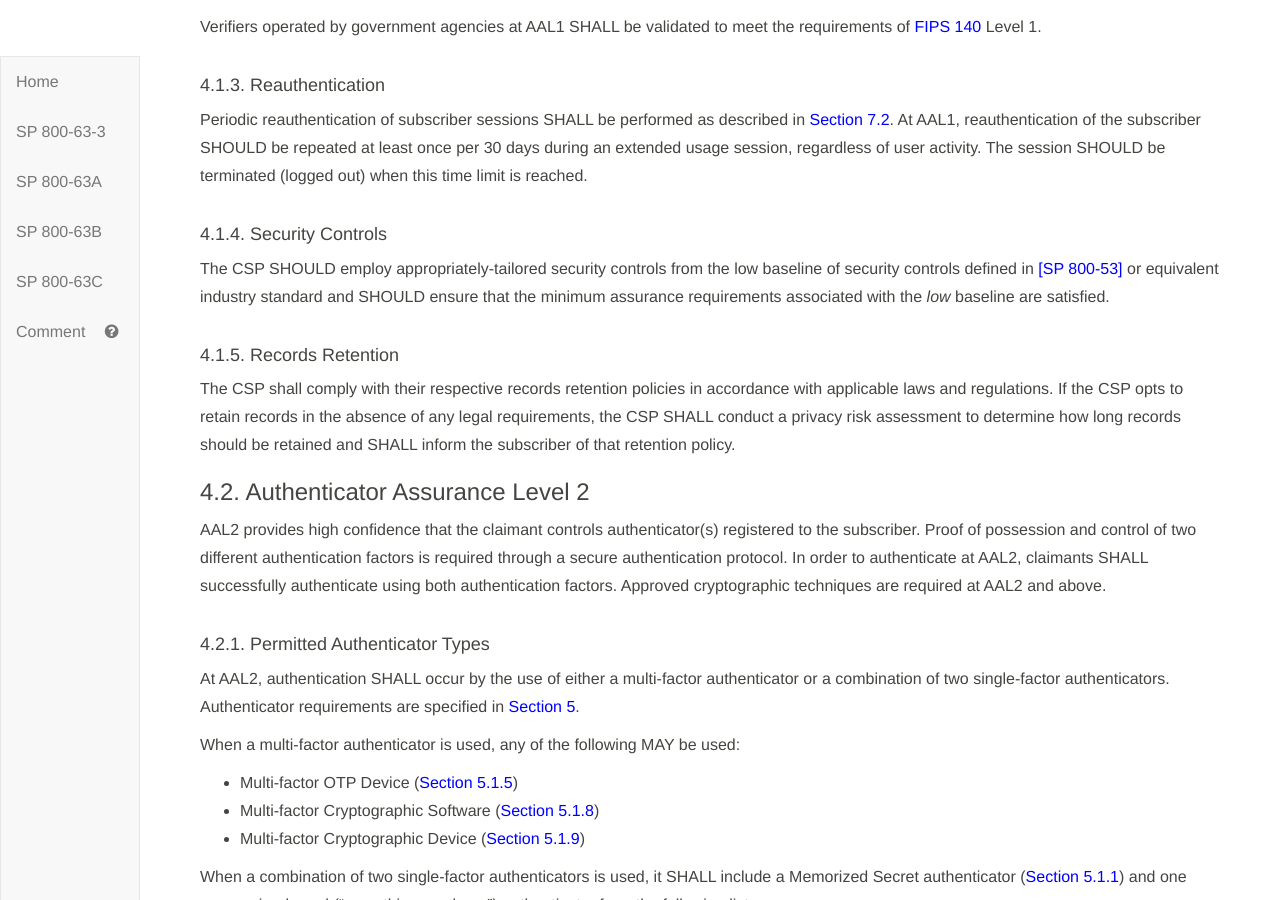
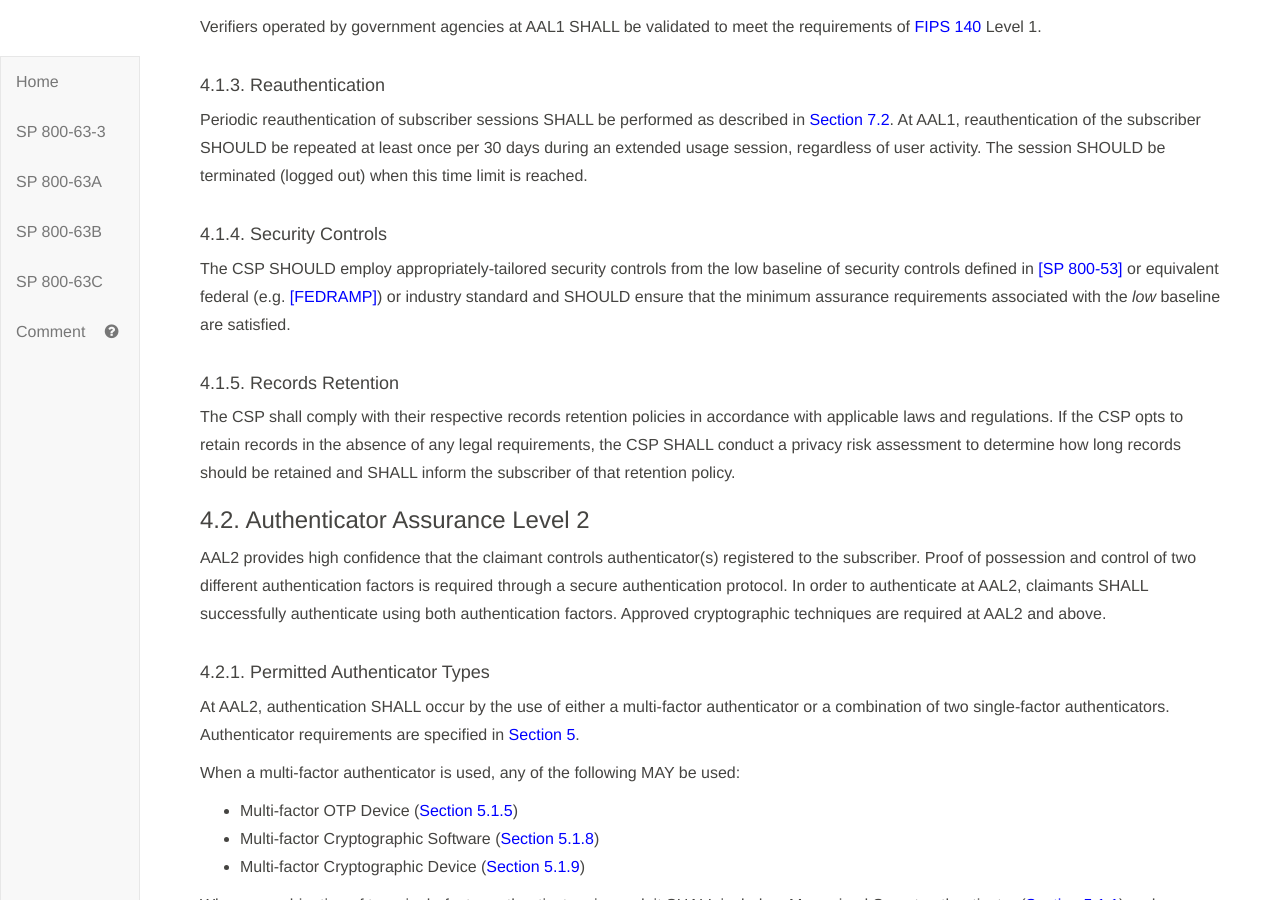
Before and after one commit to usnistgov/800-63-3, a Jekyll site: the page built from sp800-63b/sec4_aal.md, in a window 1280 px wide and 900 px high, scrolled down 1118 px. Built offline with Jekyll 4.4.1, drawn with Linux system fonts in a browser that asks for light colours; our own code applies the rules of GitHub Pages for plain Markdown files; some of the changed text lies outside the part shown.

Commit message:
Baselines. Closes #1382

```diff
--- a/sp800-63b/sec4_aal.md
+++ b/sp800-63b/sec4_aal.md
@@ -44,7 +44,7 @@
 
 #### 4.1.4. Security Controls
 
-The CSP SHOULD employ appropriately-tailored security controls from the low baseline of security controls defined in [[SP 800-53]](#SP800-53) or equivalent industry standard and SHOULD ensure that the minimum assurance requirements associated with the *low* baseline are satisfied.
+The CSP SHOULD employ appropriately-tailored security controls from the low baseline of security controls defined in [[SP 800-53]](#SP800-53) or equivalent federal (e.g. [[FEDRAMP]](#FEDRAMP)) or industry standard and SHOULD ensure that the minimum assurance requirements associated with the *low* baseline are satisfied.
 
 #### <a name="aal1records"></a> 4.1.5. Records Retention
 
@@ -94,7 +94,7 @@
 
 #### 4.2.4. Security Controls
 
-The CSP SHOULD employ appropriately-tailored security controls from the moderate baseline of security controls defined in [[SP 800-53]](#SP800-53) or equivalent industry standard and SHOULD ensure that the minimum assurance requirements associated with the *moderate* baseline are satisfied.
+The CSP SHOULD employ appropriately-tailored security controls from the moderate baseline of security controls defined in [[SP 800-53]](#SP800-53) or equivalent federal (e.g. [[FEDRAMP]](#FEDRAMP)) or industry standard and SHOULD ensure that the minimum assurance requirements associated with the *moderate* baseline are satisfied.
 
 #### <a name="aal2records"></a> 4.2.5. Records Retention
 
@@ -134,7 +134,7 @@
 
 #### 4.3.4. Security Controls
 
-The CSP SHOULD employ appropriately-tailored security controls from the high baseline of security controls defined in [[SP 800-53]](#SP800-53) or an equivalent industry standard and SHOULD ensure that the minimum assurance requirements associated with the *high* baseline are satisfied.
+The CSP SHOULD employ appropriately-tailored security controls from the high baseline of security controls defined in [[SP 800-53]](#SP800-53) or an equivalent federal (e.g. [[FEDRAMP]](#FEDRAMP)) or industry standard and SHOULD ensure that the minimum assurance requirements associated with the *high* baseline are satisfied.
 
 #### <a name="aal3records"></a> 4.3.5. Records Retention
 
```
Also changed, not shown: sp800-63b/references.md (+2 -0 lines).
